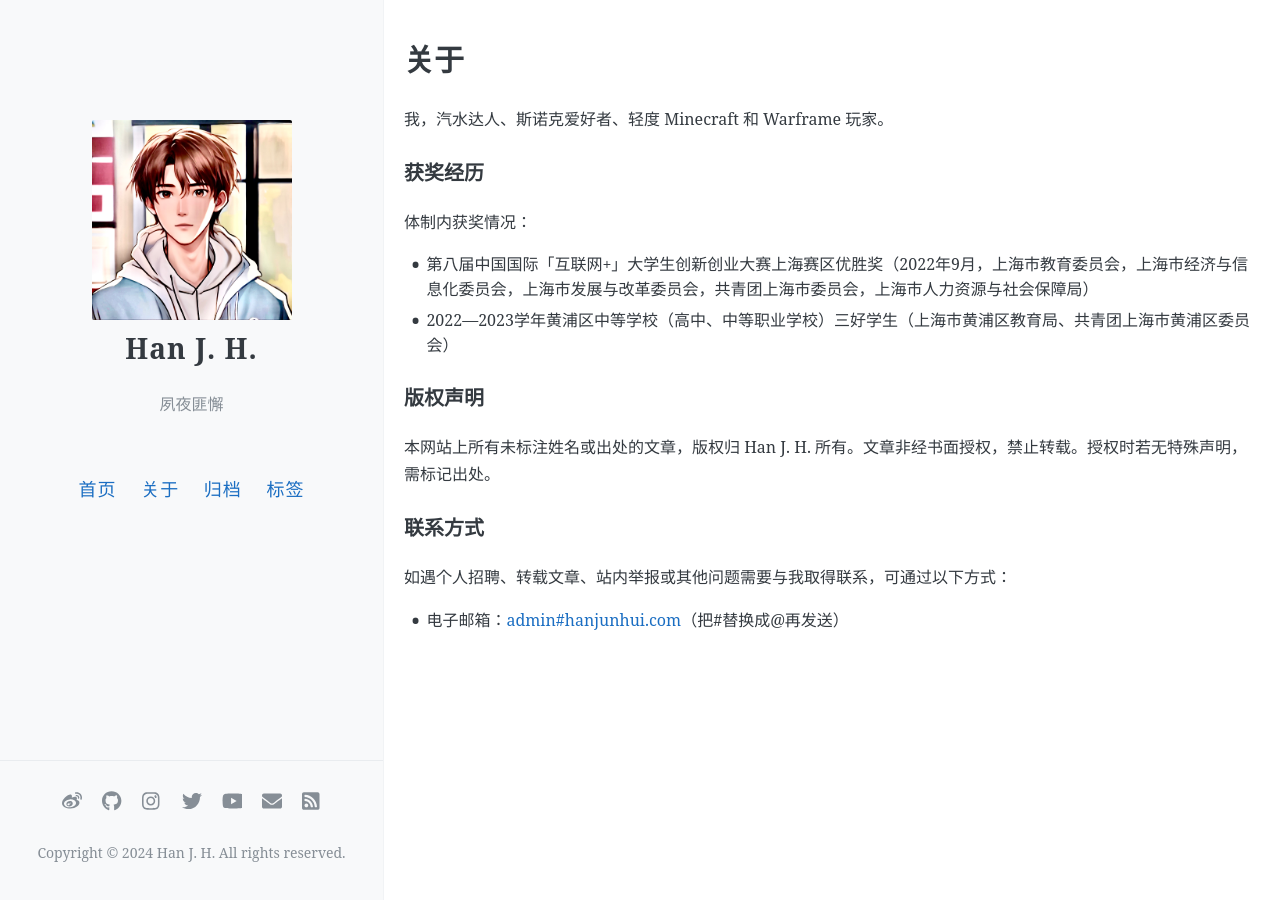
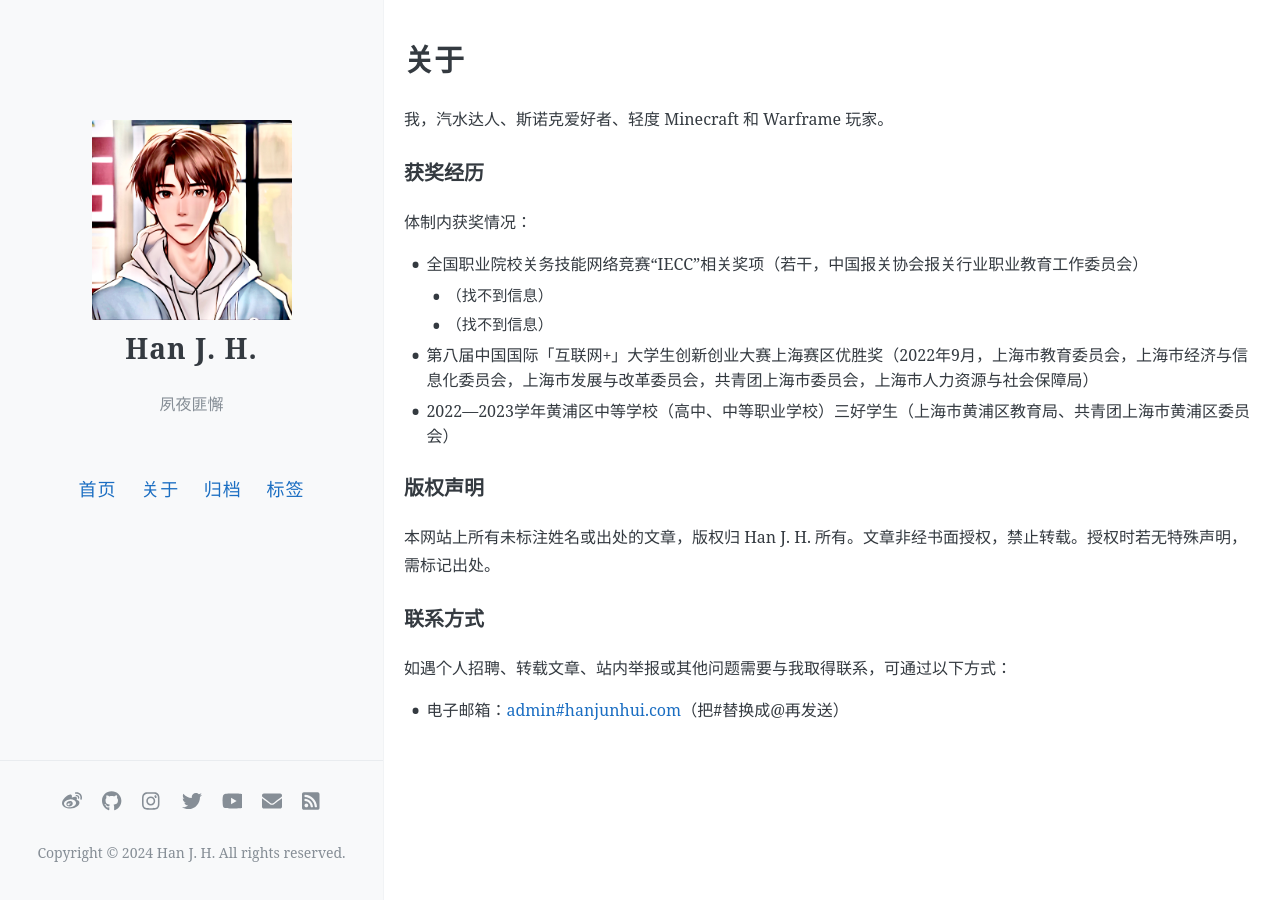
Before and after one commit to theguyhjh/theguyhjh.github.io, a Jekyll site: the page built from about.md, in a window 1280 px wide. Built offline with Jekyll 4.4.1, drawn with Linux system fonts in a browser that asks for light colours; comment, search, counter and statistics services are not loaded.

Commit message:
2024/02/14/02:28

```diff
--- a/about.md
+++ b/about.md
@@ -8,6 +8,9 @@ permalink: /about/
 
 ### 获奖经历
 体制内获奖情况：
++ 全国职业院校关务技能网络竞赛“IECC”相关奖项（若干，中国报关协会报关行业职业教育工作委员会）
+    + （找不到信息）
+    + （找不到信息）
 + 第八届中国国际「互联网+」大学生创新创业大赛上海赛区优胜奖（2022年9月，上海市教育委员会，上海市经济与信息化委员会，上海市发展与改革委员会，共青团上海市委员会，上海市人力资源与社会保障局）
 + 2022—2023学年黄浦区中等学校（高中、中等职业学校）三好学生（上海市黄浦区教育局、共青团上海市黄浦区委员会）
 
--- a/index.html
+++ b/index.html
@@ -1,7 +1,3 @@
----
-layout: default
----
-
 ---
 layout: default
 ---
```
